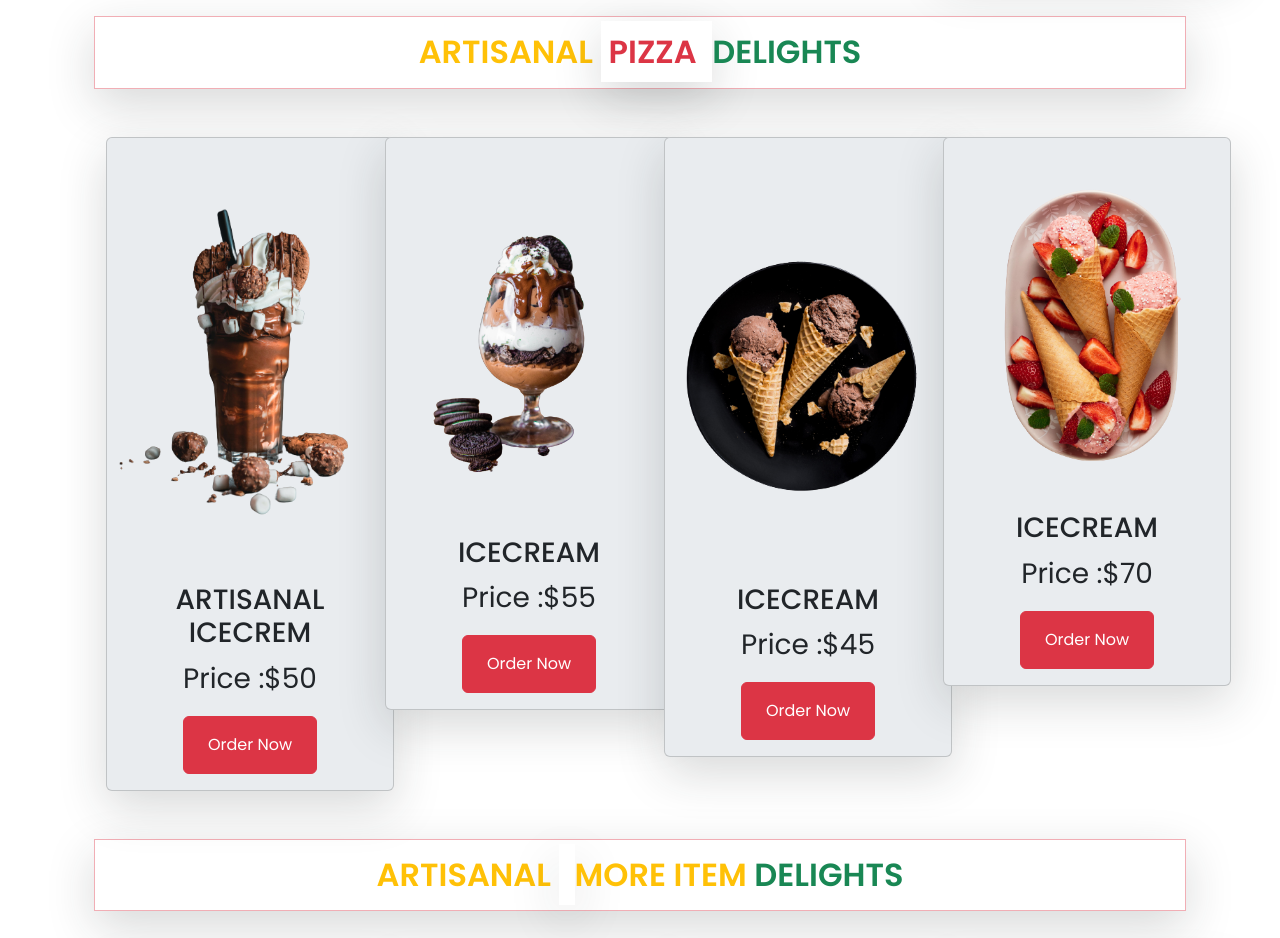
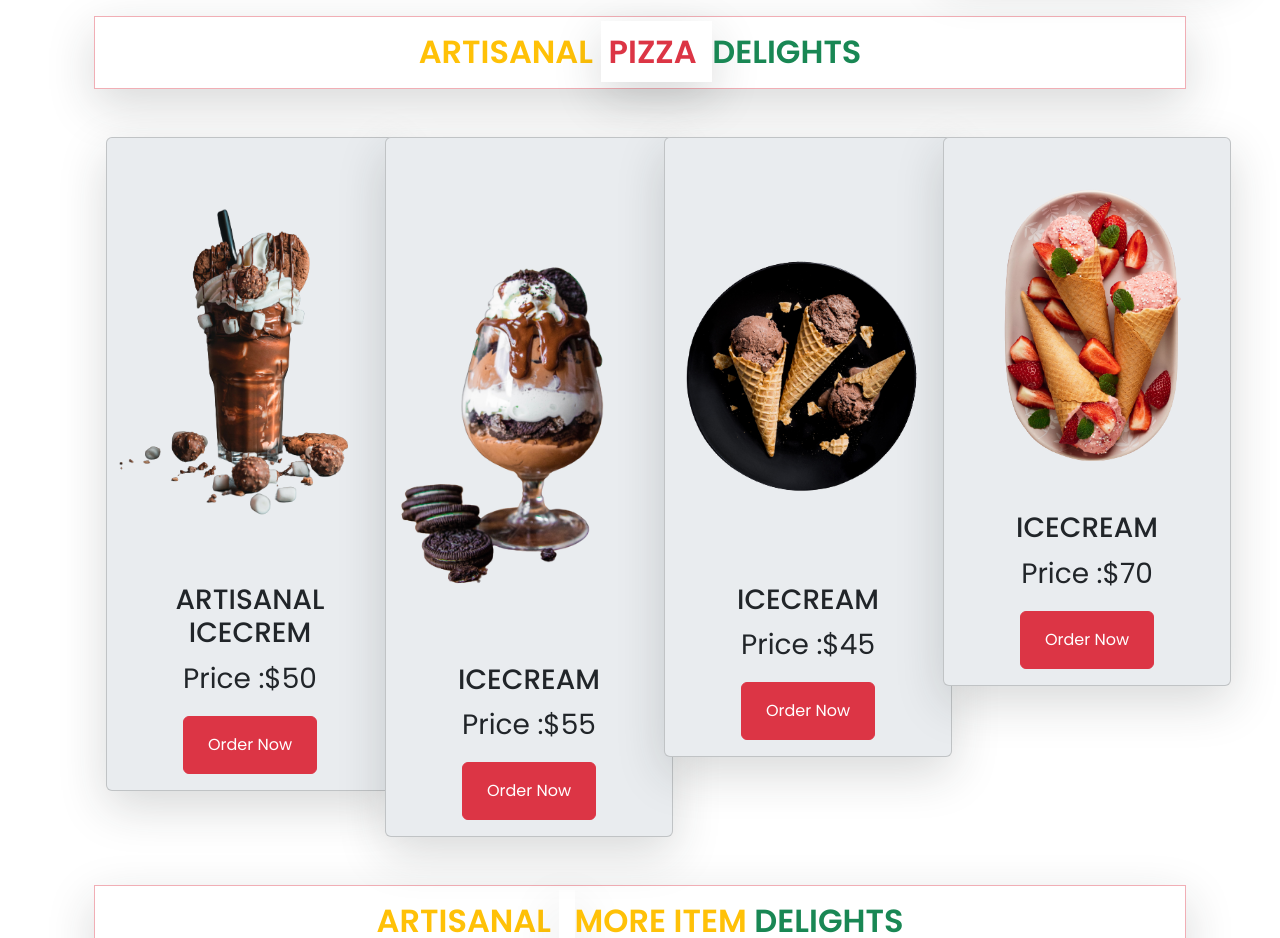
Before and after one commit to mh-miyad/-Restuarent-website-, a plain HTML site: page index.html in a window 1280 px wide. Shown: the part 1980-2918 px from the top of the page. Drawn offline with nearby package versions, Linux system fonts and the light colour scheme.

Commit message:
final adding

```diff
--- a/index.html
+++ b/index.html
@@ -254,7 +254,7 @@
                     </div>
                     <div class="col">
                         <div class="card bg-body-secondary shadow-lg text-center" style="width: 18rem;">
-                            <img src="./asset/2nd part/ice-4.png" class="card-img-top w-75 mx-auto" alt="burger chiken">
+                            <img src="./asset/2nd part/ice-4.png" class="card-img-top  mx-auto" alt="burger chiken">
                             <div class="card-body">
                               <h5 class="card-title fs-3 text-uppercase"> IceCream </h5>
                               <p class="card-text fs-3">Price :$55</p>
```
